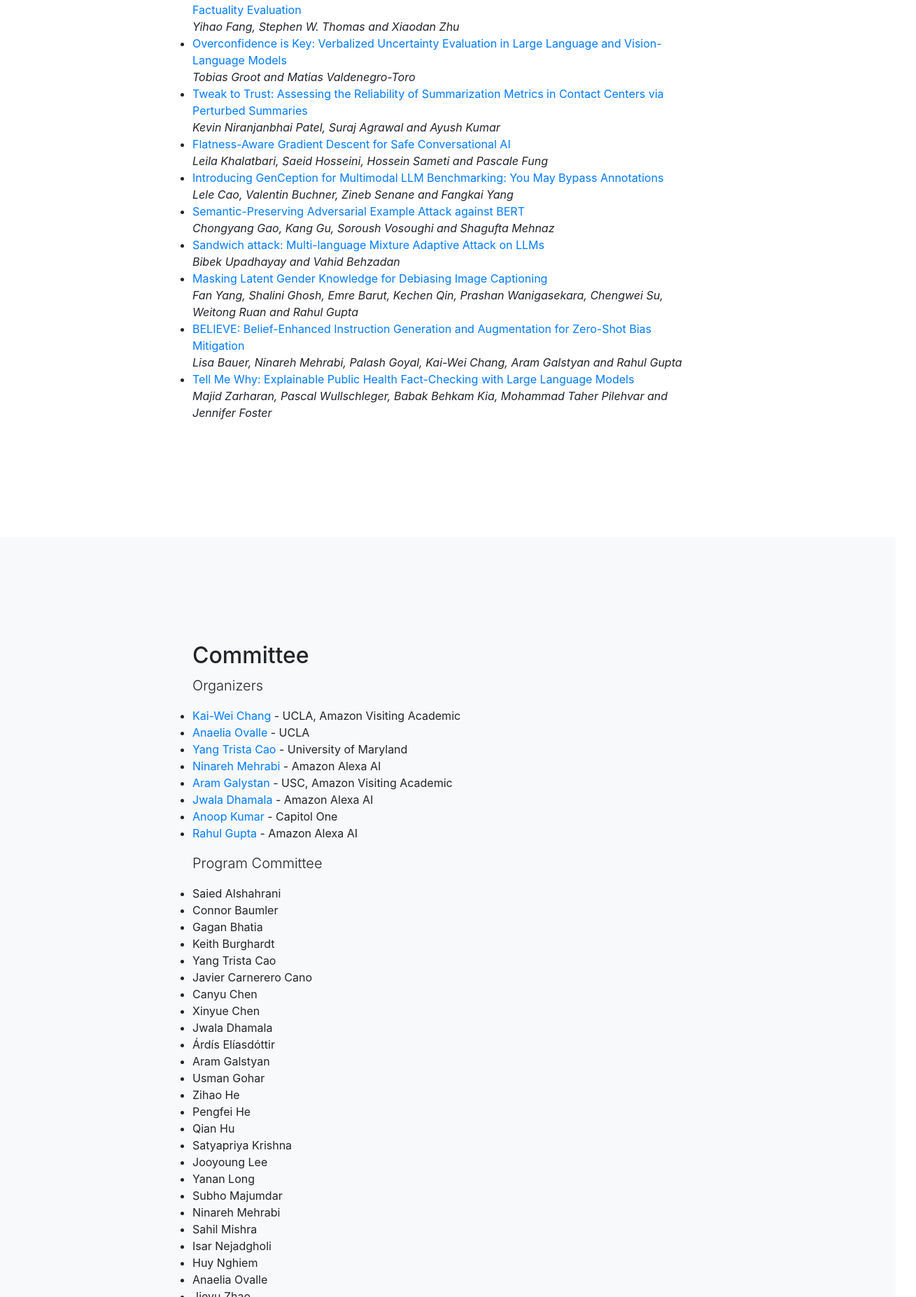
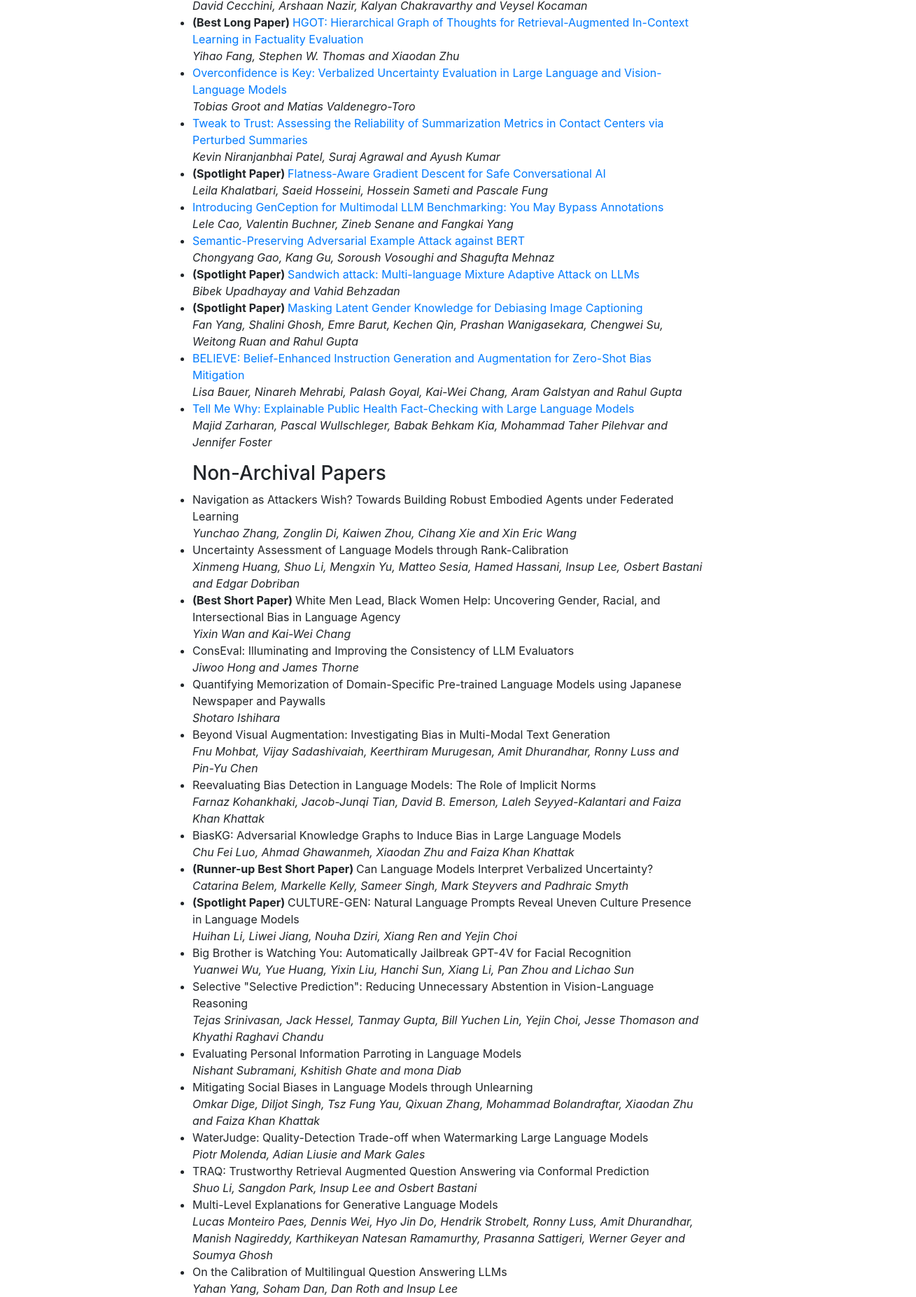
Before and after one commit to trustnlpworkshop/trustnlpworkshop.github.io, a website with bundled scripts: page index.html in a window 1280 px wide. Shown: the part 8558-10412 px from the top of the page at 70% size, 1309 px wide, since content can reach past the window. Built offline with nearby package versions, Linux system fonts and the light colour scheme.

Commit message:
updated to add non-archival

```diff
--- a/css/scrolling-nav.css
+++ b/css/scrolling-nav.css
@@ -48,6 +48,20 @@ div.Navbar {
   object-fit: cover;
 }
 
+.sponsor-photo {
+  width: 650px;
+  height: 500px;
+  border-radius: 10%;
+  overflow: hidden;
+  margin-bottom: 20px;
+}
+
+.sponsor-photo img {
+  width: 100%;
+  height: 100%;
+  object-fit: cover;
+}
+
 *{margin:0px; padding:0px;padding:0px}
 .img{ float:left; width:50%; text-align:center;}
 .img img{ width:80%;}
--- a/index.html
+++ b/index.html
@@ -377,6 +377,8 @@
       <div class="row">
       <div class="col-lg-8 mx-auto">
         <h2>Accepted Papers</h2>
+        <h3>Archival Papers</h3>
+
         <ul>
           <li>
             <a href="papers/1.pdf" target="_blank">Beyond Turing: A Comparative Analysis of Approaches for Detecting Machine-Generated Text</a>
@@ -384,7 +386,7 @@
             <em>Muhammad Farid Adilazuarda</em>
           </li>
           <li>
-            <a href="papers/2.pdf" target="_blank">Automated Adversarial Discovery for Safety Classifiers</a>
+            <strong>(Runner-up Best Long Paper) </strong><a href="papers/2.pdf" target="_blank">Automated Adversarial Discovery for Safety Classifiers</a>
             <br>
             <em>Yash Kumar Lal, Preethi Lahoti, Aradhana Sinha, Yao Qin and Ananth Balashankar</em>
           </li>
@@ -434,7 +436,7 @@
             <em>David Cecchini, Arshaan Nazir, Kalyan Chakravarthy and Veysel Kocaman</em>
           </li>
           <li>
-            <a href="papers/19.pdf" target="_blank">HGOT: Hierarchical Graph of Thoughts for Retrieval-Augmented In-Context Learning in Factuality Evaluation</a>
+            <strong>(Best Long Paper) </strong><a href="papers/19.pdf" target="_blank">HGOT: Hierarchical Graph of Thoughts for Retrieval-Augmented In-Context Learning in Factuality Evaluation</a>
             <br>
             <em>Yihao Fang, Stephen W. Thomas and Xiaodan Zhu</em>
           </li>
@@ -449,7 +451,7 @@
             <em>Kevin Niranjanbhai Patel, Suraj Agrawal and Ayush Kumar</em>
           </li>
           <li>
-            <a href="papers/30.pdf" target="_blank">Flatness-Aware Gradient Descent for Safe Conversational AI</a>
+            <strong>(Spotlight Paper) </strong><a href="papers/30.pdf" target="_blank">Flatness-Aware Gradient Descent for Safe Conversational AI</a>
             <br>
             <em>Leila Khalatbari, Saeid Hosseini, Hossein Sameti and Pascale Fung</em>
           </li>
@@ -464,12 +466,12 @@
             <em>Chongyang Gao, Kang Gu, Soroush Vosoughi and Shagufta Mehnaz</em>
           </li>
           <li>
-            <a href="papers/35.pdf" target="_blank">Sandwich attack: Multi-language Mixture Adaptive Attack on LLMs</a>
+            <strong>(Spotlight Paper) </strong><a href="papers/35.pdf" target="_blank">Sandwich attack: Multi-language Mixture Adaptive Attack on LLMs</a>
             <br>
             <em>Bibek Upadhayay and Vahid Behzadan</em>
           </li>
           <li>
-            <a href="papers/36.pdf" target="_blank">Masking Latent Gender Knowledge for Debiasing Image Captioning</a>
+            <strong>(Spotlight Paper) </strong><a href="papers/36.pdf" target="_blank">Masking Latent Gender Knowledge for Debiasing Image Captioning</a>
             <br>
             <em>Fan Yang, Shalini Ghosh, Emre Barut, Kechen Qin, Prashan Wanigasekara, Chengwei Su, Weitong Ruan and Rahul Gupta</em>
           </li>
@@ -484,6 +486,61 @@
             <em>Majid Zarharan, Pascal Wullschleger, Babak Behkam Kia, Mohammad Taher Pilehvar and Jennifer Foster</em>
           </li>
         </ul>
+
+
+        <h3>Non-Archival Papers</h3>
+        <ul>
+          <li>Navigation as Attackers Wish? Towards Building Robust Embodied Agents under Federated Learning<br>
+          <em>Yunchao Zhang, Zonglin Di, Kaiwen Zhou, Cihang Xie and Xin Eric Wang</em></li>
+          <li>Uncertainty Assessment of Language Models through Rank-Calibration<br>
+          <em>Xinmeng Huang, Shuo Li, Mengxin Yu, Matteo Sesia, Hamed Hassani, Insup Lee, Osbert Bastani and Edgar Dobriban</em></li>
+          <li><strong>(Best Short Paper) </strong>White Men Lead, Black Women Help: Uncovering Gender, Racial, and Intersectional Bias in Language Agency<br>
+          <em>Yixin Wan and Kai-Wei Chang</em></li>
+          <li>ConsEval: Illuminating and Improving the Consistency of LLM Evaluators<br>
+          <em>Jiwoo Hong and James Thorne</em></li>
+          <li>Quantifying Memorization of Domain-Specific Pre-trained Language Models using Japanese Newspaper and Paywalls<br>
+          <em>Shotaro Ishihara</em></li>
+          <li>Beyond Visual Augmentation: Investigating Bias in Multi-Modal Text Generation<br>
+          <em>Fnu Mohbat, Vijay Sadashivaiah, Keerthiram Murugesan, Amit Dhurandhar, Ronny Luss and Pin-Yu Chen</em></li>
+          <li>Reevaluating Bias Detection in Language Models: The Role of Implicit Norms<br>
+          <em>Farnaz Kohankhaki, Jacob-Junqi Tian, David B. Emerson, Laleh Seyyed-Kalantari and Faiza Khan Khattak</em></li>
+          <li>BiasKG: Adversarial Knowledge Graphs to Induce Bias in Large Language Models<br>
+          <em>Chu Fei Luo, Ahmad Ghawanmeh, Xiaodan Zhu and Faiza Khan Khattak</em></li>
+          <li><strong>(Runner-up Best Short Paper) </strong>Can Language Models Interpret Verbalized Uncertainty?<br>
+          <em>Catarina Belem, Markelle Kelly, Sameer Singh, Mark Steyvers and Padhraic Smyth</em></li>
+          <li><strong>(Spotlight Paper) </strong>CULTURE-GEN: Natural Language Prompts Reveal Uneven Culture Presence in Language Models<br>
+          <em>Huihan Li, Liwei Jiang, Nouha Dziri, Xiang Ren and Yejin Choi</em></li>
+          <li>Big Brother is Watching You: Automatically Jailbreak GPT-4V for Facial Recognition<br>
+          <em>Yuanwei Wu, Yue Huang, Yixin Liu, Hanchi Sun, Xiang Li, Pan Zhou and Lichao Sun</em></li>
+          <li>Selective "Selective Prediction": Reducing Unnecessary Abstention in Vision-Language Reasoning<br>
+          <em>Tejas Srinivasan, Jack Hessel, Tanmay Gupta, Bill Yuchen Lin, Yejin Choi, Jesse Thomason and Khyathi Raghavi Chandu</em></li>
+          <li>Evaluating Personal Information Parroting in Language Models<br>
+          <em>Nishant Subramani, Kshitish Ghate and mona Diab</em></li>
+          <li>Mitigating Social Biases in Language Models through Unlearning<br>
+          <em>Omkar Dige, Diljot Singh, Tsz Fung Yau, Qixuan Zhang, Mohammad Bolandraftar, Xiaodan Zhu and Faiza Khan Khattak</em></li>
+          <li>WaterJudge: Quality-Detection Trade-off when Watermarking Large Language Models<br>
+          <em>Piotr Molenda, Adian Liusie and Mark Gales</em></li>
+          <li>TRAQ: Trustworthy Retrieval Augmented Question Answering via Conformal Prediction<br>
+          <em>Shuo Li, Sangdon Park, Insup Lee and Osbert Bastani</em></li>
+          <li>Multi-Level Explanations for Generative Language Models<br>
+          <em>Lucas Monteiro Paes, Dennis Wei, Hyo Jin Do, Hendrik Strobelt, Ronny Luss, Amit Dhurandhar, Manish Nagireddy, Karthikeyan Natesan Ramamurthy, Prasanna Sattigeri, Werner Geyer and Soumya Ghosh</em></li>
+          <li>On the Calibration of Multilingual Question Answering LLMs<br>
+          <em>Yahan Yang, Soham Dan, Dan Roth and Insup Lee</em></li>
+          <li><strong>(Spotlight Paper) </strong>Chatgpt as an attack tool: Stealthy textual backdoor attack via blackbox generative model trigger<br>
+          <em>Jiazhao Li, Yijin Yang, Zhuofeng Wu, V.G.Vinod Vydiswaran and Chaowei Xiao</em></li>
+        </ul>
+
+        <h3>Accepted NAACL Papers</h3>
+        <ul>
+          <li>From Language Modeling to Instruction Following: Understanding the Behavior Shift in LLMs after Instruction Tuning<br>
+            <em>Xuansheng Wu, Wenlin Yao, Jianshu Chen, Xiaoman Pan, Xiaoyang Wang, Ninghao Liu and Dong Yu</em></li>
+            <li>Rationale- based Opinion Summarization<br>
+            <em>Haoyuan Li, Snigdha Chaturvedi</em></li>
+            <li>MisgenderMender: A Community-Informed Approach to Interventions for Misgendering<br>
+            <em>Tamanna Hossain, Sunipa Dev, Sameer Singh</em></li>
+            <li>Tokenization Matters: Navigating Data-Scarce Tokenization for Gender Inclusive Language Technologies<br>
+            <em>Anaelia Ovalle, Ninareh Mehrabi, Palash Goyal, Jwala Dhamala, Kai-Wei Chang, Richard Zemel, Aram Galstyan, Yuval Pinter, Rahul Gupta</em></li>
+
       </div>
     </div>
     </div>
```
